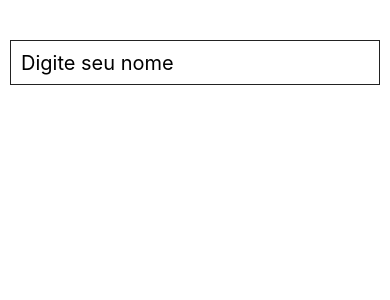
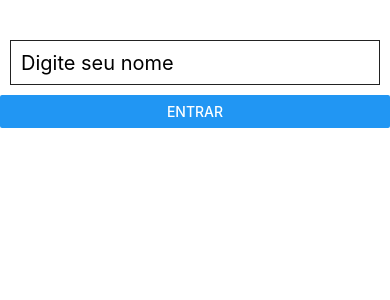
Before and after one commit to higornobrega/React-Native-Criando-aplicativos-do-zero-ao-avancado, a React Native app in the folder meuAppExpo/: screen / in a window 390 px wide. Shown: the top 300 px of the page. Built offline with nearby package versions, Linux system fonts and the light colour scheme.

Commit message:
19. Trabalhando com botões

```diff
--- a/meuAppExpo/App.js
+++ b/meuAppExpo/App.js
@@ -1,6 +1,7 @@
 import React, { Component } from 'react';
 
 import {
+  Button,
   StyleSheet,
   Text,
   TextInput,
@@ -186,24 +187,80 @@ import {
 // }
 
 //Input
+// class App extends Component{
+
+//   constructor(props){
+//     super(props);
+//     this.state = {
+//       nome : ''
+//     }
+//     this.pegaNome = this.pegaNome.bind(this)
+//   }
+
+//   pegaNome(texto){
+//     if(texto.length > 0){
+
+//       this.setState({nome:'Bem Vindo ' + texto})
+//     } else {
+//       this.setState({nome:''})
+
+//     }
+//   }
+
+//   render(){
+
+//     return(
+//       <View style={styles.container}>
+//         <TextInput
+//         style={styles.input}
+//         placeholder="Digite seu nome"
+//         underlineColorAndroid="transparente"
+//         onChangeText={this.pegaNome}
+//         />
+//         <Text style={styles.texto}>{this.state.nome}</Text>
+//       </View>
+//     );
+//   }
+// }
+
+// const styles = StyleSheet.create({
+//   container:{
+//     flex: 1,
+//   },
+//   input:{
+//     height: 45,
+//     borderWidth:1,
+//     borderColor:'#222',
+//     margin: 10,
+//     marginTop:40,
+//     fontSize:20,
+//     padding: 10,
+//   },
+//   texto:{
+//     textAlign:'center',
+//     fontSize:25,
+//   }
+// })
+
+
+//Input + button
 class App extends Component{
 
   constructor(props){
     super(props);
     this.state = {
-      nome : ''
+      nome : '',
+      input:''
     }
-    this.pegaNome = this.pegaNome.bind(this)
+    this.entrar = this.entrar.bind(this)
   }
 
-  pegaNome(texto){
-    if(texto.length > 0){
-
-      this.setState({nome:'Bem Vindo ' + texto})
-    } else {
-      this.setState({nome:''})
-
+  entrar(){
+    if(this.state.input === ''){
+      alert("Digite Seu nome");
+      return
     }
+    this.setState({nome: 'Bem Vindo ' + this.state.input})
   }
 
   render(){
@@ -214,7 +271,11 @@ class App extends Component{
         style={styles.input}
         placeholder="Digite seu nome"
         underlineColorAndroid="transparente"
-        onChangeText={this.pegaNome}
+        onChangeText={(texto)=> this.setState({input: texto})}
+        />
+        <Button
+          title='Entrar'
+          onPress={this.entrar}
         />
         <Text style={styles.texto}>{this.state.nome}</Text>
       </View>
@@ -241,4 +302,5 @@ const styles = StyleSheet.create({
   }
 })
 
+
 export default App;
```
